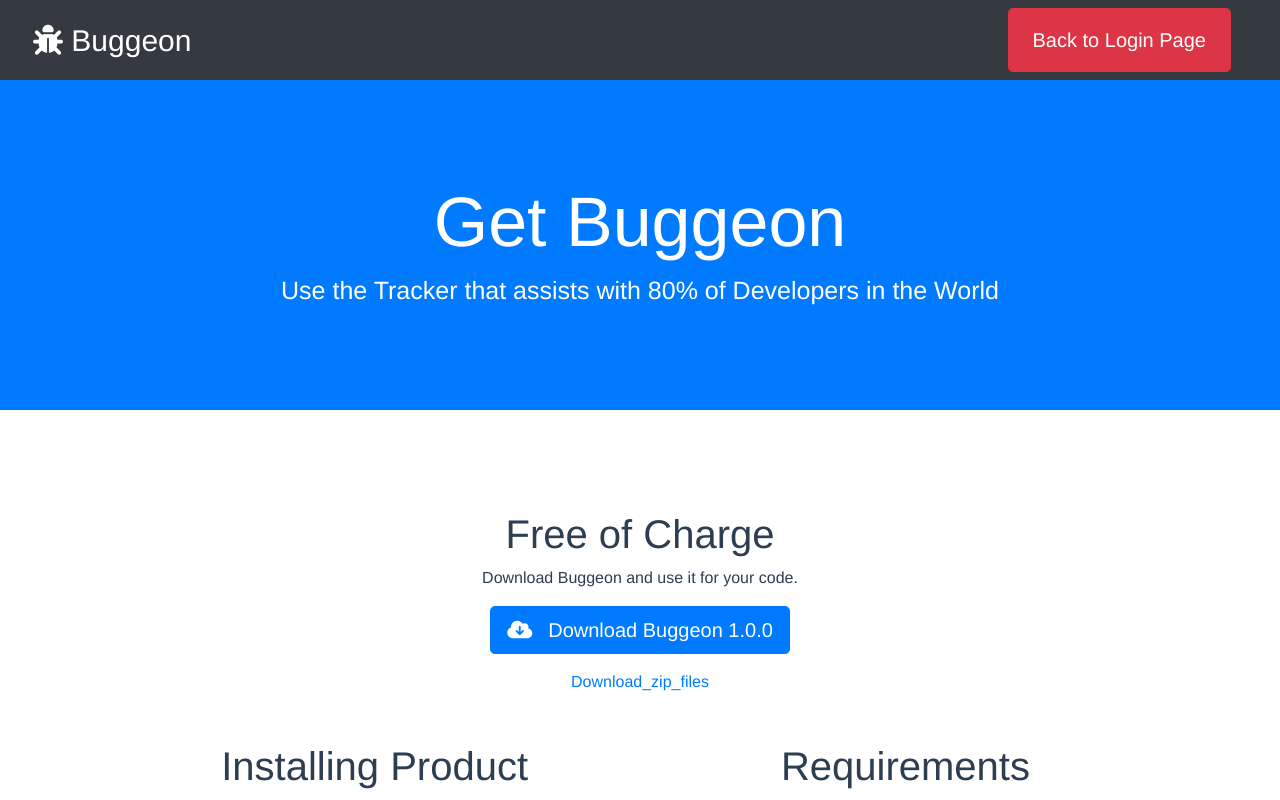
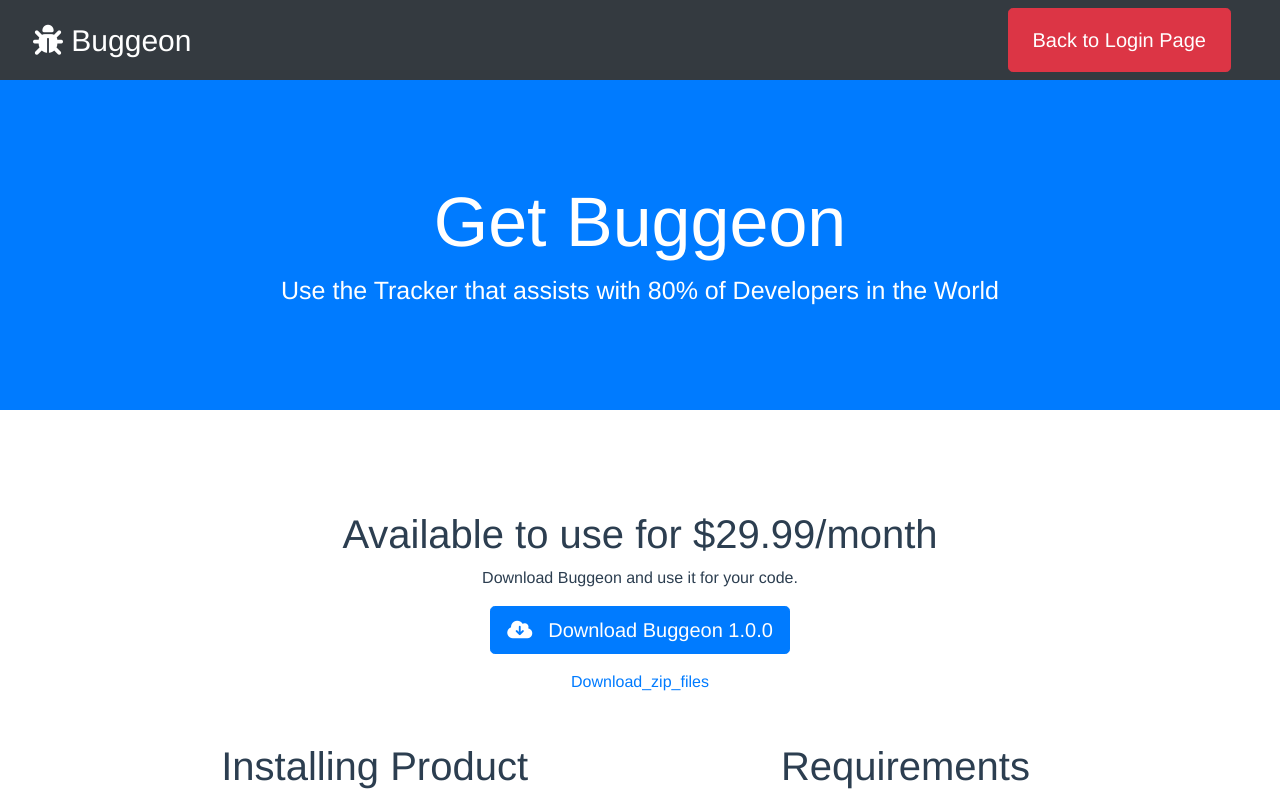
Before and after one commit to mikedilulo/Buggeon, a Vue app in the folder client/: page /#/version in a window 1280 px wide. Shown: the top 800 px of the page. Built offline with nearby package versions, Linux system fonts and the light colour scheme.

Commit message:
Small adjustment to Version.vue page

```diff
--- a/client/src/views/Version.vue
+++ b/client/src/views/Version.vue
@@ -42,7 +42,7 @@
     </div>
     <div class="row">
       <div class="col-md-12">
-        <h1 class="semiheader">Free of Charge</h1>
+        <h1 class="semiheader">Available to use for $29.99/month</h1>
         <p>Download Buggeon and use it for your code.</p>
         <button class="btn btn-primary btn-lg btn-rounded">
           <i class="fas fa-cloud-download-alt mr-3"></i>Download Buggeon 1.0.0
```
